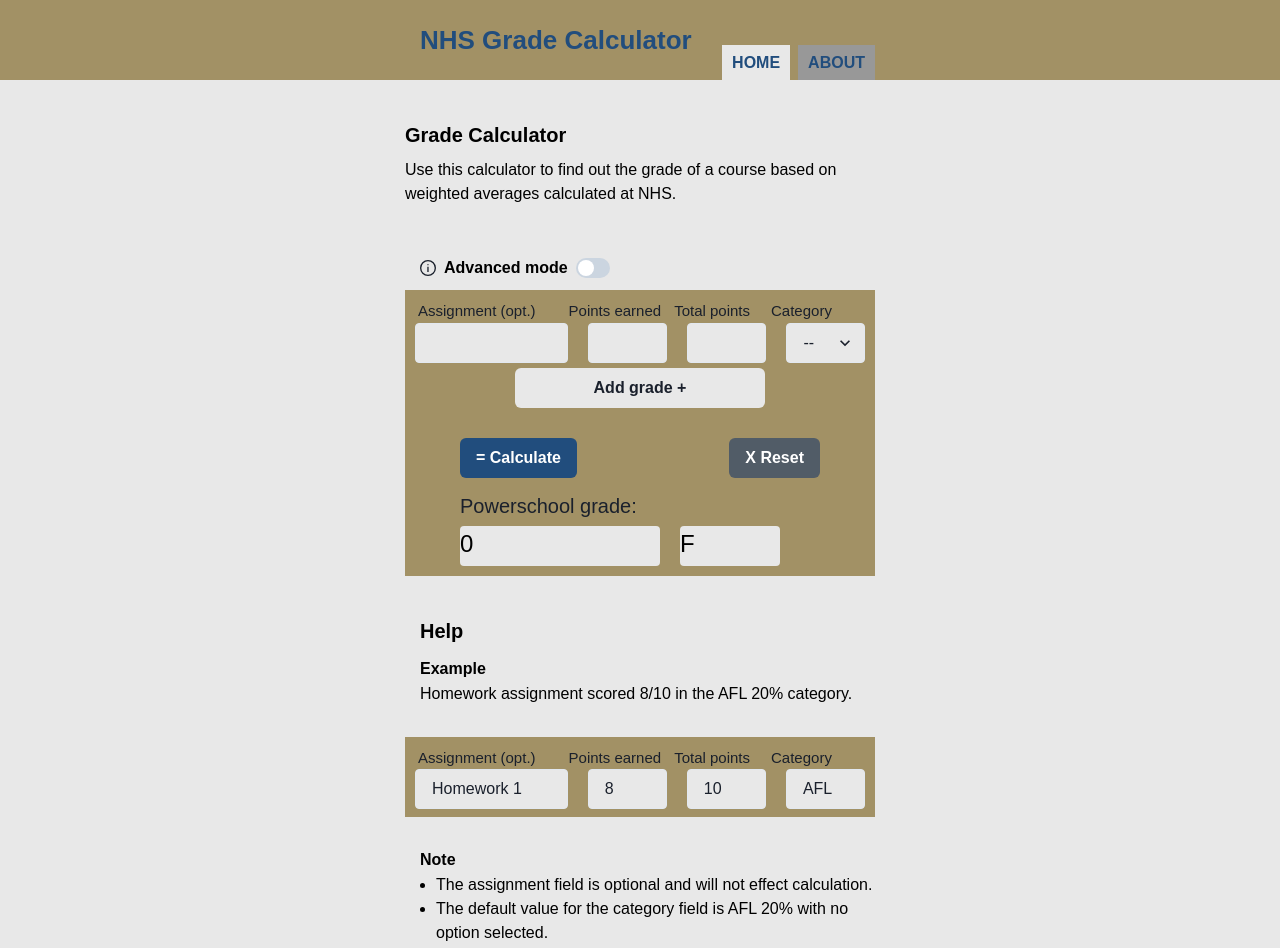
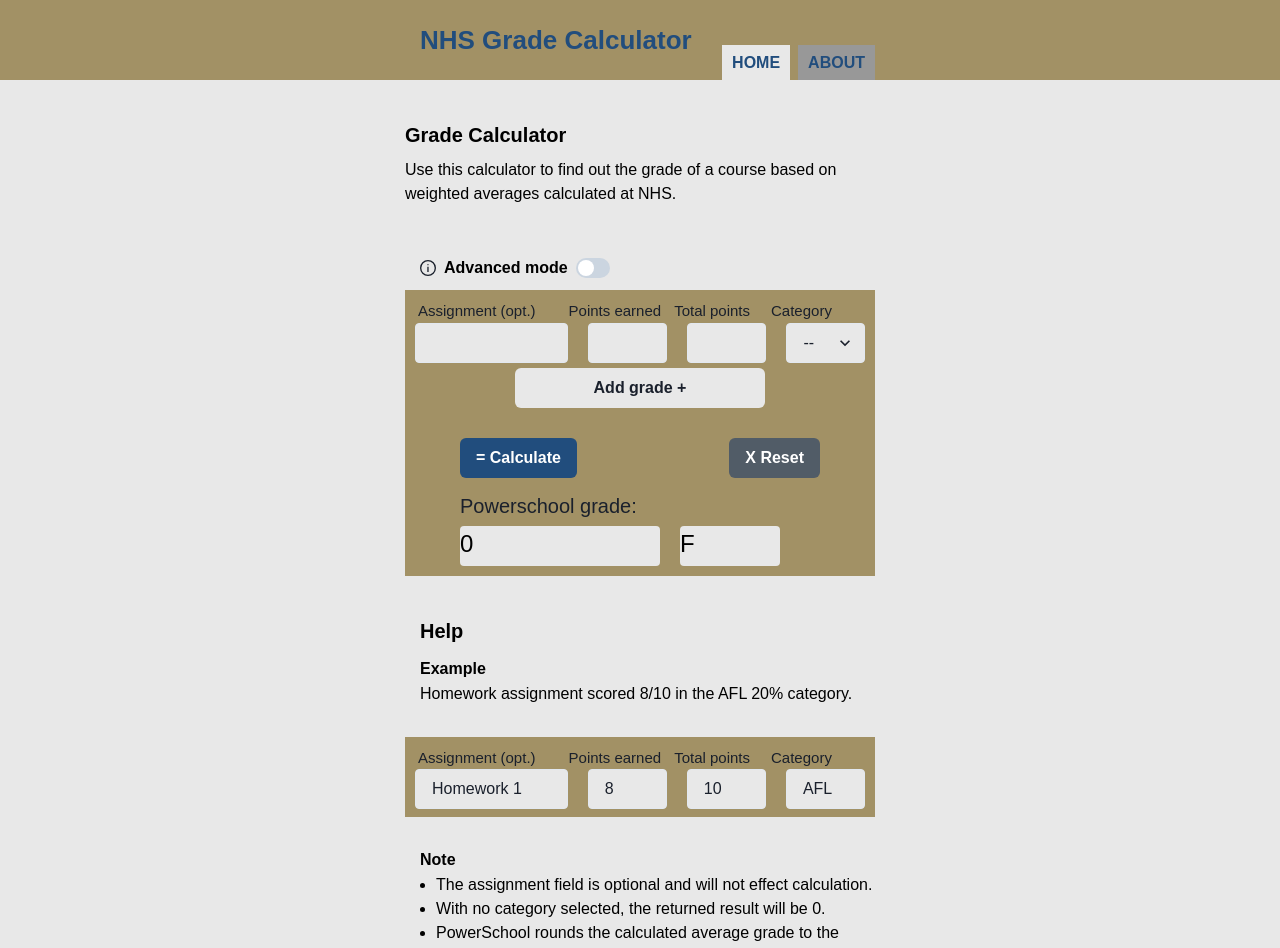
Before and after one commit to danctila/calculator-frontend, a React (Vite) app: page / in a window 1280 px wide. Shown: the top 948 px of the page. Built offline with nearby package versions, Linux system fonts and the light colour scheme.

Commit message:
Changed help message

```diff
--- a/src/Components/Gradehelp.tsx
+++ b/src/Components/Gradehelp.tsx
@@ -37,8 +37,7 @@
               The assignment field is optional and will not effect calculation.
             </ListItem>
             <ListItem fontSize="16px" fontWeight="normal" color="black">
-              The default value for the category field is AFL 20% with no option
-              selected.
+              With no category selected, the returned result will be 0.
             </ListItem>
             <ListItem fontSize="16px" fontWeight="normal" color="black">
               PowerSchool rounds the calculated average grade to the nearest
```
